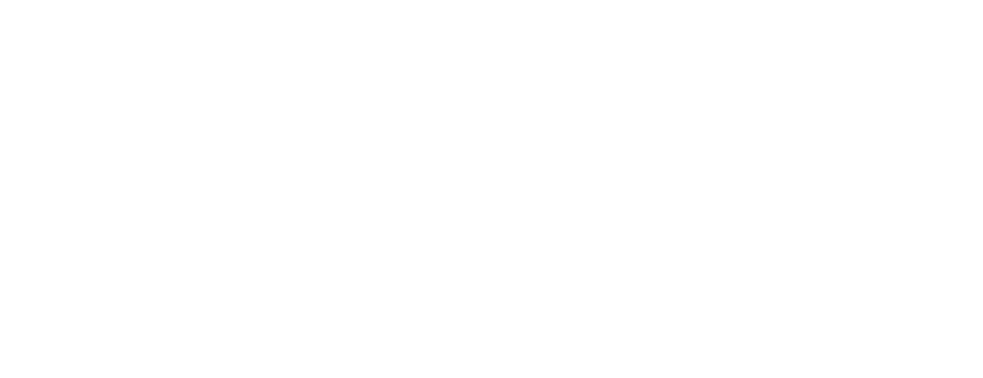
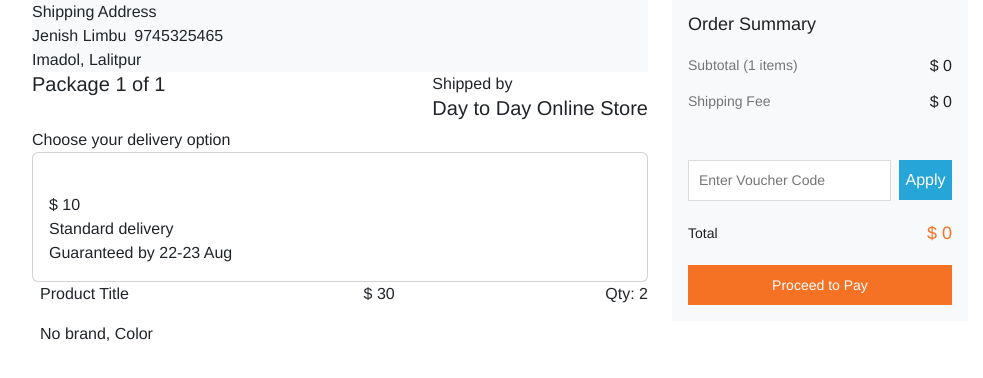
Before and after one commit to Janice1828/bhsuppliers, a React (Create React App) app: page /checkout in a window 1280 px wide. Before the commit this address had no page. Shown: the top 378 px of the page, without its empty margins (140-1123 px from the left). Built offline with nearby package versions, Linux system fonts and the light colour scheme.

Commit message:
checkout content added

```diff
--- a/src/App.tsx
+++ b/src/App.tsx
@@ -5,6 +5,7 @@
 import Signup from "./pages/Signup";
 import ProductDetail from "./pages/ProductDetail";
 import Cart from "./pages/Cart";
+import Checkout from "./pages/Checkout";
 function App() {
   return (
     <>
@@ -15,6 +16,7 @@
         <Route Component={Signup} path="/signup" />
         <Route Component={ProductDetail} path="/productdetail" />
         <Route Component={Cart} path="/cart" />
+        <Route Component={Checkout} path="/checkout" />
       </Routes>
     </>
   );
--- /dev/null
+++ b/src/components/checkout/CheckingoutProducts.tsx
@@ -0,0 +1,49 @@
+import React from "react";
+
+const CheckingoutProducts = () => {
+  return (
+    <div>
+      <div className="shipping-products-title d-flex justify-content-between">
+        <h5>Package 1 of 1</h5>
+        <span>
+          Shipped by <h5>Day to Day Online Store</h5>
+        </span>
+      </div>
+      <div className="checkout-delivery-option">
+        <span>Choose your delivery option</span>
+        <div className="card">
+          <div className="card-body">
+            <div className="card-content">
+              <img src="" alt="" />
+              <div>
+                <span className="check-out-product-individual-price">$ 10</span>
+                <span className="d-block">Standard delivery</span>
+                <span className="check-out-product-individual-guarantee">
+                  Guaranteed by 22-23 Aug
+                </span>
+              </div>
+            </div>
+          </div>
+        </div>
+      </div>
+      <div className="d-flex justify-content-between">
+        <div className="d-flex gap-2">
+          <img src="" alt="" />
+          <div>
+            <p>Product Title</p>
+            <span>No brand, Color</span>
+          </div>
+        </div>
+        <div>
+          <p className="checkout-product-price">$ 30</p>
+          <img src="" alt="" />
+        </div>
+        <div>
+          <span>Qty: 2</span>
+        </div>
+      </div>
+    </div>
+  );
+};
+
+export default CheckingoutProducts;
--- /dev/null
+++ b/src/components/checkout/Payment.tsx
@@ -0,0 +1,37 @@
+import React from "react";
+
+const Payment = () => {
+  return (
+    <div>
+      <div className="cart-order-summary bg-light py-3 px-3">
+        <h4>Order Summary</h4>
+        <div className="d-flex align-items-center justify-content-between subtotal-details">
+          <span className="cart-sub-total">Subtotal (1 items)</span>
+          <span className="cart-subtotal-product-price">$ 0</span>
+        </div>
+        <div className="d-flex align-items-center justify-content-between">
+          <span className="cart-shipping-fee">Shipping Fee</span>
+          <span className="cart-shipping-price">$ 0</span>
+        </div>
+        <div className="discount-voucher mt-5">
+          <form action="" className="d-flex gap-2 justify-content-center">
+            <input type="" placeholder="Enter Voucher Code" />
+            <button className="cart-voucher-apply-btn">Apply</button>
+          </form>
+        </div>
+        <div className="d-flex align-items-center justify-content-between py-4">
+          <span className="cart-total">Total</span>
+          <span className="cart-total-price">$ 0</span>
+        </div>
+        <button
+          className="checkout-btn"
+          onClick={() => alert("Work On Progress")}
+        >
+          Proceed to Pay
+        </button>
+      </div>
+    </div>
+  );
+};
+
+export default Payment;
--- /dev/null
+++ b/src/components/checkout/Shippingaddress.tsx
@@ -0,0 +1,16 @@
+import React from "react";
+
+const Shippingaddress = () => {
+  return (
+    <div className="bg-light">
+      <div className="checkout-shipping-address-title">Shipping Address</div>
+      <div className="checkout-phone-name d-flex gap-2">
+        <span>Jenish Limbu</span>
+        <span>9745325465</span>
+      </div>
+      <div className="checkout-location">Imadol, Lalitpur</div>
+    </div>
+  );
+};
+
+export default Shippingaddress;
--- a/src/pages/Cart.tsx
+++ b/src/pages/Cart.tsx
@@ -4,7 +4,6 @@
 import Location from "../Icons/pin.png";
 import Navbar from "../components/Navbar";
 import Footer from "../components/Footer";
-import FooterContent from "../components/FooterContent";
 import axios from "axios";
 import { useState } from "react";
 import AddedInCartProduct from "../components/purchasingproducts/AddedInCartProduct";
--- a/src/pages/Checkout.tsx
+++ b/src/pages/Checkout.tsx
@@ -1,7 +1,26 @@
 import React from "react";
+import Shippingaddress from "../components/checkout/Shippingaddress";
+import CheckingoutProducts from "../components/checkout/CheckingoutProducts";
+import Payment from "../components/checkout/Payment";
 
 const Checkout = () => {
-  return <div>Checkout</div>;
+  return (
+    <>
+      <div className="row m-0 p-0 w-75 m-auto">
+        <div className="col-8">
+          <div>
+            <Shippingaddress />
+          </div>
+          <div>
+            <CheckingoutProducts />
+          </div>
+        </div>
+        <div className="col-4">
+          <Payment />
+        </div>
+      </div>
+    </>
+  );
 };
 
 export default Checkout;
```
